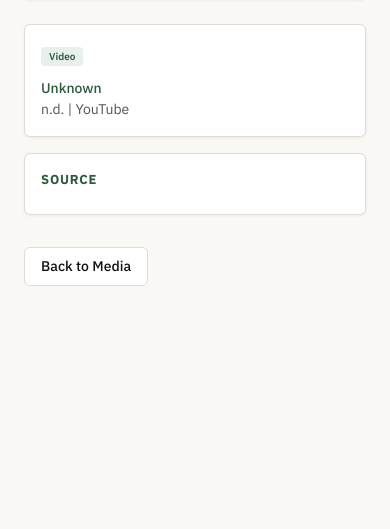
After one commit to rpeart73/ImageLibrary, a Flask app: template templates/media_detail.html in a window 390 px wide; the page is wider, and only the part inside the window is pictured. The commit adds this page. Shown: the part 315-844 px from the top of that part. Run offline with Flask 3, Linux system fonts and the light colour scheme; the template is opened without the code that fills it, so the values that code supplies are empty; some libraries are stand-ins or nearby versions.

Commit message:
YouTube video support, Media section
- Import URL auto-detects YouTube links via oembed API
- Pulls title, channel name, thumbnail automatically
- Media list page with YouTube thumbnail grid
- Media detail page with embedded YouTube player
- Media nav link added
- First video imported: CBC Marketplace smartphone addiction (BFS218)

Co-Authored-By: Claude Opus 4.6 (1M context) <noreply@anthropic.com>

```diff
--- a/app.py
+++ b/app.py
@@ -195,6 +195,43 @@ def import_url():
         tag_str = ''
 
         if url:
+            # Detect YouTube URLs
+            is_youtube = 'youtube.com/watch' in url or 'youtu.be/' in url
+            if is_youtube:
+                try:
+                    oembed = requests.get(f'https://www.youtube.com/oembed?url={url}&format=json', timeout=10).json()
+                    vid_title = oembed.get('title', 'Untitled Video')
+                    vid_author = oembed.get('author_name', 'Unknown')
+                    thumb_url = oembed.get('thumbnail_url', '')
+
+                    # Download thumbnail
+                    thumb_filename = None
+                    if thumb_url:
+                        safe = re.sub(r'[^\w\s\-]', '', vid_title).replace(' ', '_')[:60]
+                        thumb_filename = f"{safe}_thumb.jpg"
+                        thumb_path = os.path.join(UPLOAD_DIR, thumb_filename)
+                        counter = 1
+                        while os.path.exists(thumb_path):
+                            thumb_filename = f"{safe}_thumb_{counter}.jpg"
+                            thumb_path = os.path.join(UPLOAD_DIR, thumb_filename)
+                            counter += 1
+                        tresp = requests.get(thumb_url, timeout=10)
+                        with open(thumb_path, 'wb') as f:
+                            f.write(tresp.content)
+
+                    db.execute("""INSERT INTO media (title, creator, url, media_type, source)
+                                  VALUES (?, ?, ?, 'video', 'YouTube')""",
+                               (vid_title, vid_author, url))
+                    media_id = db.execute("SELECT last_insert_rowid()").fetchone()[0]
+
+                    db.commit()
+                    db.close()
+                    return redirect(url_for('media_detail', media_id=media_id))
+                except Exception as e:
+                    flash(f'YouTube import failed: {str(e)}', 'error')
+                    db.close()
+                    return render_template('import_url.html')
+
             try:
                 headers = {
                     'User-Agent': 'Mozilla/5.0 (Windows NT 10.0; Win64; x64) AppleWebKit/537.36 Chrome/120.0.0.0 Safari/537.36',
@@ -273,6 +310,25 @@ def import_url():
 
     db.close()
     return render_template('import_url.html')
+
+
+@app.route('/media/<int:media_id>')
+def media_detail(media_id):
+    db = get_db()
+    media = db.execute("SELECT m.*, t.name as theme_name FROM media m LEFT JOIN themes t ON m.theme_id = t.id WHERE m.id = ?", (media_id,)).fetchone()
+    if not media:
+        return "Not found", 404
+    tags = db.execute("SELECT tg.name FROM tags tg JOIN media_tags mt ON tg.id = mt.tag_id WHERE mt.media_id = ?", (media_id,)).fetchall()
+    db.close()
+    return render_template('media_detail.html', media=media, tags=tags)
+
+
+@app.route('/media')
+def media_list():
+    db = get_db()
+    media = db.execute("SELECT m.*, t.name as theme_name FROM media m LEFT JOIN themes t ON m.theme_id = t.id ORDER BY m.created DESC").fetchall()
+    db.close()
+    return render_template('media_list.html', media=media)
 
 
 @app.route('/image/<int:image_id>/delete', methods=['POST'])
--- a/templates/base.html
+++ b/templates/base.html
@@ -13,6 +13,7 @@
         <div class="nav-links">
             <a href="{{ url_for('index') }}" class="{{ 'active' if request.endpoint == 'index' }}">Browse</a>
             <a href="{{ url_for('themes') }}" class="{{ 'active' if request.endpoint == 'themes' }}">Themes</a>
+            <a href="{{ url_for('media_list') }}" class="{{ 'active' if request.endpoint in ('media_list', 'media_detail') }}">Media</a>
             <a href="{{ url_for('upload') }}" class="{{ 'active' if request.endpoint == 'upload' }}">Upload</a>
             <a href="{{ url_for('import_url') }}" class="{{ 'active' if request.endpoint == 'import_url' }}">Import URL</a>
         </div>
--- /dev/null
+++ b/templates/media_detail.html
@@ -0,0 +1,54 @@
+{% extends "base.html" %}
+{% block title %}{{ media.title }} — Iris{% endblock %}
+{% block content %}
+<div class="detail-container">
+    <div class="detail-image" style="position: relative; padding-bottom: 56.25%; height: 0; overflow: hidden;">
+        <iframe src="https://www.youtube.com/embed/{{ media.url.split('v=')[1].split('&')[0] if 'v=' in media.url else '' }}"
+                style="position: absolute; top: 0; left: 0; width: 100%; height: 100%; border: none; border-radius: 8px;"
+                allow="accelerometer; autoplay; clipboard-write; encrypted-media; gyroscope; picture-in-picture"
+                allowfullscreen></iframe>
+    </div>
+    <div class="detail-panel">
+        <div class="detail-section">
+            <span class="image-card-theme" style="margin-bottom: 8px;">Video</span>
+            <div class="detail-title">{{ media.title }}</div>
+            <div class="detail-creator">{{ media.creator or 'Unknown' }}</div>
+            <div class="detail-date">{{ media.date or 'n.d.' }} | {{ media.source or 'YouTube' }}</div>
+        </div>
+
+        {% if media.description %}
+        <div class="detail-section">
+            <h3>Description</h3>
+            <div class="detail-description">{{ media.description }}</div>
+        </div>
+        {% endif %}
+
+        {% if tags %}
+        <div class="detail-section">
+            <h3>Tags</h3>
+            <div class="detail-tags">
+                {% for tag in tags %}
+                <span class="tag">{{ tag.name }}</span>
+                {% endfor %}
+            </div>
+        </div>
+        {% endif %}
+
+        {% if media.apa_citation %}
+        <div class="detail-section">
+            <h3>APA 7th Citation (click to copy)</h3>
+            <div class="apa-citation">{{ media.apa_citation }}</div>
+        </div>
+        {% endif %}
+
+        <div class="detail-section">
+            <h3>Source</h3>
+            <a href="{{ media.url }}" target="_blank">{{ media.url }}</a>
+        </div>
+
+        <div class="btn-group">
+            <a href="{{ url_for('media_list') }}" class="btn btn-secondary">Back to Media</a>
+        </div>
+    </div>
+</div>
+{% endblock %}
```
Also changed, not shown: templates/media_list.html (added, +28 -0 lines).
